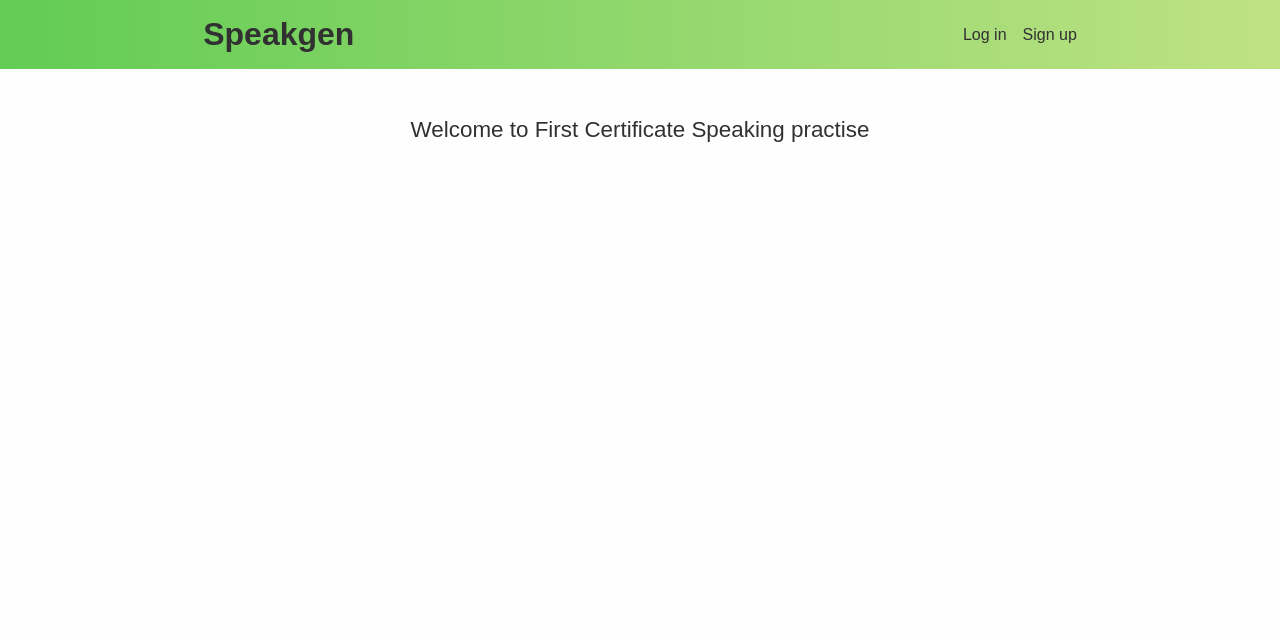
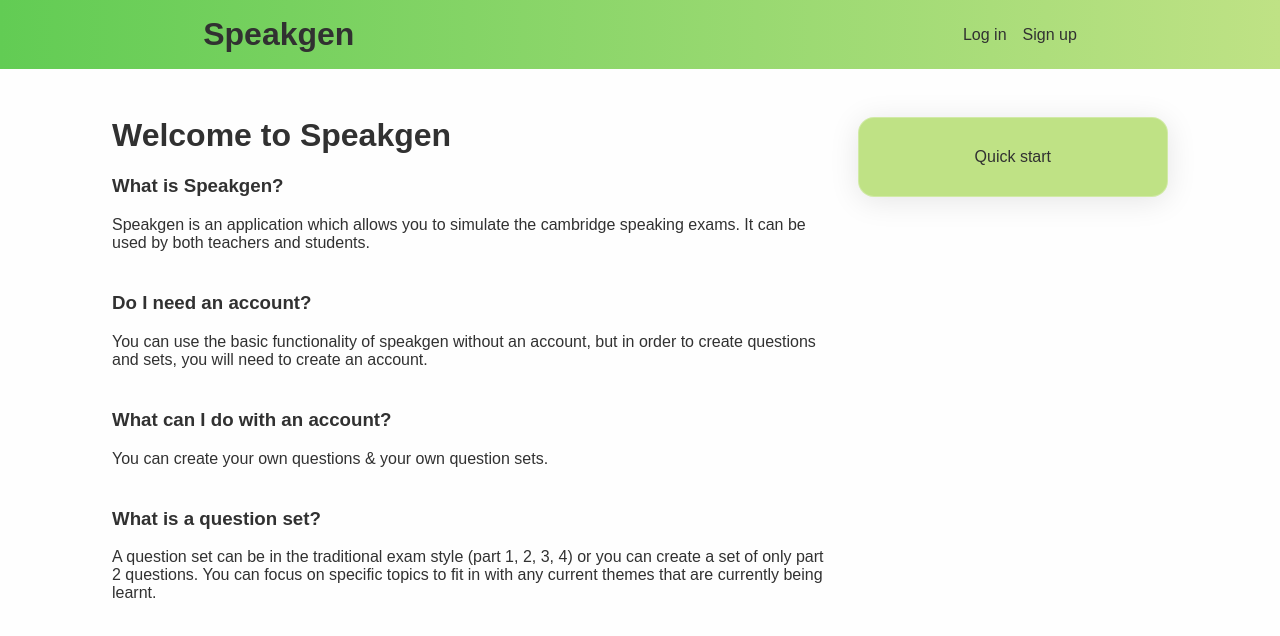
Before and after one commit to 11ac11/speakgen, a Next.js app: page / in a window 1280 px wide. Shown: the top 636 px of the page. Built offline with nearby package versions, Linux system fonts and the light colour scheme; no server answers; a web font is replaced by a local one.

Commit message:
added basic home page, made modal ui component, started quickstart

```diff
--- a/app/components/Nav.tsx
+++ b/app/components/Nav.tsx
@@ -10,7 +10,7 @@ const Navbar = styled.nav`
   display: flex;
   border-radius: 0;
   border: none;
-  background: linear-gradient(to right, #62cc54, #bfe285);
+  background: linear-gradient(to right, var(--leafgreen), var(--limegreen));
 
   @media only screen and (max-width: 600px) {
     padding: 0.5rem;
--- a/app/components/ui/Button.tsx
+++ b/app/components/ui/Button.tsx
@@ -4,6 +4,7 @@ import Image from "next/image";
 
 type StyledButtonProps = {
   $secondary?: boolean; // Optional secondary prop
+  $isBigButton?: boolean;
 };
 
 const Wrap = styled.div``;
@@ -18,6 +19,7 @@ const StyledButton = styled.button<StyledButtonProps>`
   -webkit-backdrop-filter: blur(8.2px);
   border: 1px solid rgba(255, 255, 255, 0.27);
   padding: 0.5rem 1rem;
+  color: var(--slategrey);
   font-size: 1rem;
   overflow: hidden;
   display: flex;
@@ -30,6 +32,13 @@ const StyledButton = styled.button<StyledButtonProps>`
     background-color: rgba(0, 0, 0, 0.5);
     color: white;
     border: 1px solid rgba(0, 0, 0, 0);
+  `}
+  ${({ $isBigButton }) =>
+    $isBigButton &&
+    `
+    width: 100%;
+    height: 80px;
+    background: var(--limegreen);
   `}
 
   transition: color 0.3s linear, opacity 0.1s linear;
@@ -53,6 +62,7 @@ type ButtonProps = {
   type?: "button" | "submit" | "reset" | undefined;
   className?: "text" | undefined;
   iconUrl?: "text" | undefined;
+  isBigButton?: boolean | undefined;
 };
 
 const Button: React.FC<ButtonProps> = ({
@@ -65,6 +75,7 @@ const Button: React.FC<ButtonProps> = ({
   type,
   className,
   iconUrl,
+  isBigButton,
 }) => {
   const [isLoading, setIsLoading] = useState(false);
   const [error, setError] = useState<string | null>(null);
@@ -95,6 +106,7 @@ const Button: React.FC<ButtonProps> = ({
         disabled={isLoading || disabled}
         $secondary={secondary}
         type={type}
+        $isBigButton={isBigButton}
       >
         {iconUrl && <Image src={iconUrl} alt="" width={16} height={16} />}
         {isLoading ? loadingText : text}
--- /dev/null
+++ b/app/components/ui/Modal.tsx
@@ -0,0 +1,81 @@
+"use client";
+
+import React from "react";
+import styled from "styled-components";
+
+const ModalShading = styled.div`
+  height: 200vh;
+  width: 200vw;
+  position: absolute;
+  left: 0;
+  top: 0;
+  background-color: #00000055;
+  z-index: 5;
+`;
+
+const ModalWrap = styled.div`
+  display: flex;
+  justify-content: center;
+  align-items: center;
+  height: 100vh;
+  width: 100vw;
+  position: absolute;
+  left: 0;
+  top: 0;
+  z-index: 10;
+`;
+
+const Modal = styled.div`
+  position: absolute;
+  display: flex;
+  flex-direction: column;
+  min-width: 500px;
+  min-height: 300px;
+  max-width: 75%;
+  max-height: 75%;
+  position: absolute;
+  background-color: white;
+  z-index: 10;
+  justify-content: center;
+  align-items: center;
+  border-radius: 5px;
+  padding: 2rem;
+`;
+
+const XIcon = styled.svg`
+  position: absolute;
+  right: 15px;
+  top: 15px;
+  cursor: pointer;
+`;
+
+const ImageSearchModal = ({
+  children,
+  closeModal,
+}: {
+  children: any;
+  closeModal: () => void;
+}) => {
+  return (
+    <>
+      <ModalShading />
+      <ModalWrap>
+        <Modal>
+          <XIcon
+            xmlns="http://www.w3.org/2000/svg"
+            viewBox="0 0 24 24"
+            fill="currentColor"
+            width="20"
+            height="20"
+            onClick={closeModal}
+          >
+            <path d="M18.3 5.7a1 1 0 0 0-1.4 0L12 10.59 7.1 5.7a1 1 0 1 0-1.4 1.42L10.59 12l-4.9 4.88a1 1 0 1 0 1.42 1.42L12 13.41l4.88 4.89a1 1 0 0 0 1.42-1.42L13.41 12l4.89-4.88a1 1 0 0 0 0-1.42z" />
+          </XIcon>
+          {children}
+        </Modal>
+      </ModalWrap>
+    </>
+  );
+};
+
+export default ImageSearchModal;
--- /dev/null
+++ b/app/components/ui/QuickStart.tsx
@@ -0,0 +1,15 @@
+import React, { useState } from "react";
+import { Button, Modal } from "./";
+
+export default function QuickStart({}: {}) {
+  const [isOpen, setIsOpen] = useState(false);
+  const handleModal = () => {
+    setIsOpen(true);
+  };
+  return (
+    <>
+      {isOpen && <Modal closeModal={() => setIsOpen(false)}>modal</Modal>}
+      <Button text="Quick start" onClick={handleModal} isBigButton />
+    </>
+  );
+}
--- a/app/components/ui/index.tsx
+++ b/app/components/ui/index.tsx
@@ -4,5 +4,7 @@ import { Dropdown } from "./Dropdown";
 import Pill from "./Pill";
 import Actions from "./Actions";
 import { Label } from "./Label";
+import QuickStart from "./QuickStart";
+import Modal from "./Modal";
 
-export { Button, Input, Dropdown, Pill, Actions, Label };
+export { Button, Input, Dropdown, Pill, Actions, Label, QuickStart, Modal };
--- a/app/dashboard/Tab.tsx
+++ b/app/dashboard/Tab.tsx
@@ -7,7 +7,8 @@ type StyledTabProps = {
 };
 
 const StyledTab = styled.div<StyledTabProps>`
-  border-bottom: ${({ $isActive }) => ($isActive ? "2px solid #62cc54" : "")};
+  border-bottom: ${({ $isActive }) =>
+    $isActive ? "2px solid var(--leafgreen)" : ""};
   width: 250px;
   padding-bottom: 5px;
   text-align: center;
--- a/app/page.tsx
+++ b/app/page.tsx
@@ -1,9 +1,60 @@
+"use client";
+
 import React from "react";
+import { QuickStart } from "./components/ui";
+import styled from "styled-components";
+
+const Container = styled.div`
+  flex-direction: row;
+
+  h1 {
+    margin-top: 0;
+  }
+`;
+
+const LeftSide = styled.div`
+  width: 70%;
+
+  p {
+    font-size: 16px;
+    margin-bottom: 40px;
+  }
+`;
+
+const RightSide = styled.div`
+  width: 30%;
+  align-self: flex-start;
+`;
 
 export default function Home() {
   return (
-    <div className={"container"}>
-      <p>Welcome to First Certificate Speaking practise</p>
-    </div>
+    <Container className={"container"}>
+      <LeftSide>
+        <h1>Welcome to Speakgen</h1>
+        <h3>What is Speakgen?</h3>
+        <p>
+          Speakgen is an application which allows you to simulate the cambridge
+          speaking exams. It can be used by both teachers and students.
+        </p>
+        <h3>Do I need an account?</h3>
+        <p>
+          You can use the basic functionality of speakgen without an account,
+          but in order to create questions and sets, you will need to create an
+          account.
+        </p>
+        <h3>What can I do with an account?</h3>
+        <p>You can create your own questions & your own question sets.</p>
+        <h3>What is a question set?</h3>
+        <p>
+          A question set can be in the traditional exam style (part 1, 2, 3, 4)
+          or you can create a set of only part 2 questions. You can focus on
+          specific topics to fit in with any current themes that are currently
+          being learnt.
+        </p>
+      </LeftSide>
+      <RightSide>
+        <QuickStart />
+      </RightSide>
+    </Container>
   );
 }
--- a/styles/globals.css
+++ b/styles/globals.css
@@ -4,6 +4,8 @@
   --slategrey: #313131;
   --lightgrey: #6f6f6f;
   --verylightgrey: #dedede;
+  --leafgreen: #62cc54;
+  --limegreen: #bfe285;
 }
 
 /*
@@ -179,6 +181,12 @@ a:active {
   }
 }
 
+@media only screen and (max-width: 1200px) {
+  main {
+    width: 90%;
+  }
+}
+
 @media only screen and (max-width: 1000px) {
   .btn-bar {
     position: unset;
@@ -191,6 +199,9 @@ a:active {
 }
 
 @media only screen and (max-width: 768px) {
+  main {
+    width: 100%;
+  }
 }
 
 @media only screen and (max-width: 600px) {
```
Also changed, not shown: app/components/ImageSearchModal.tsx (+2 -61 lines), app/dashboard/TabContainer.tsx (+19 -5 lines).
